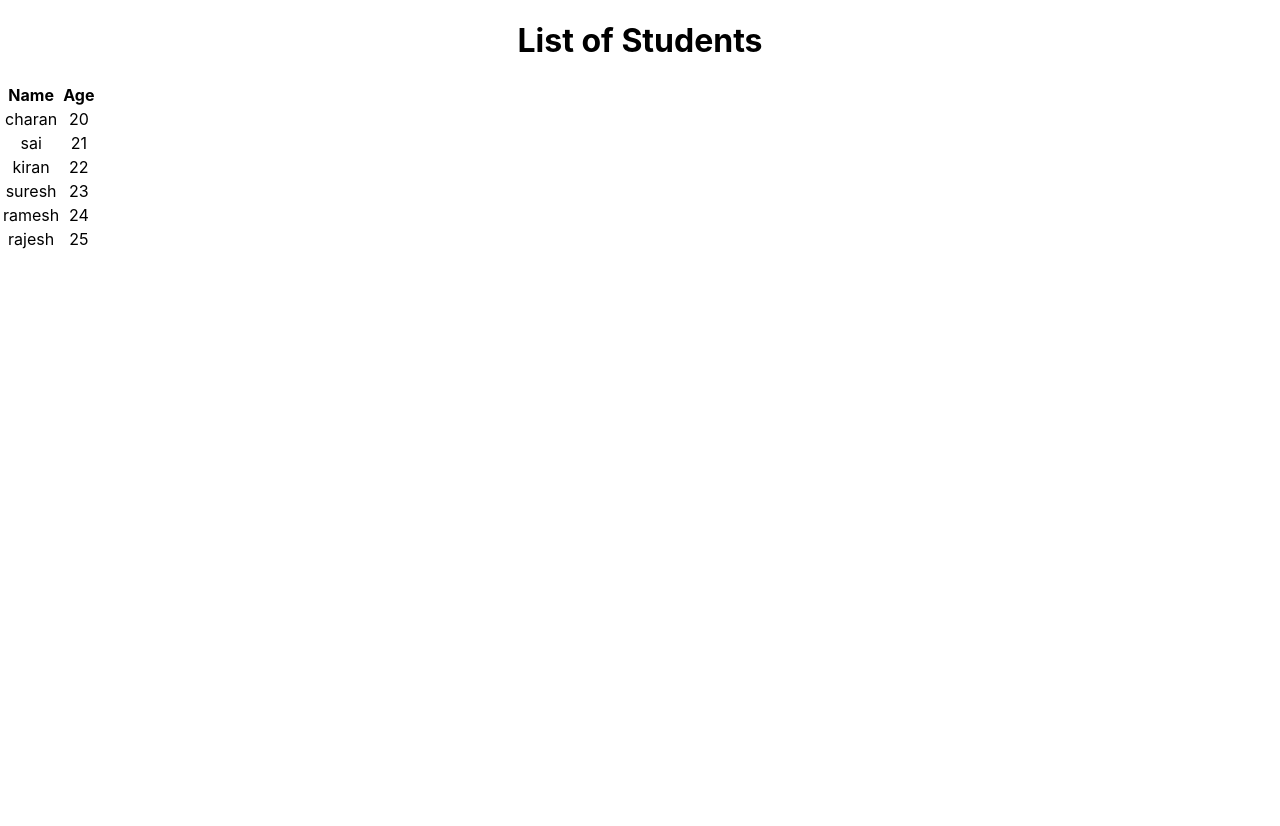
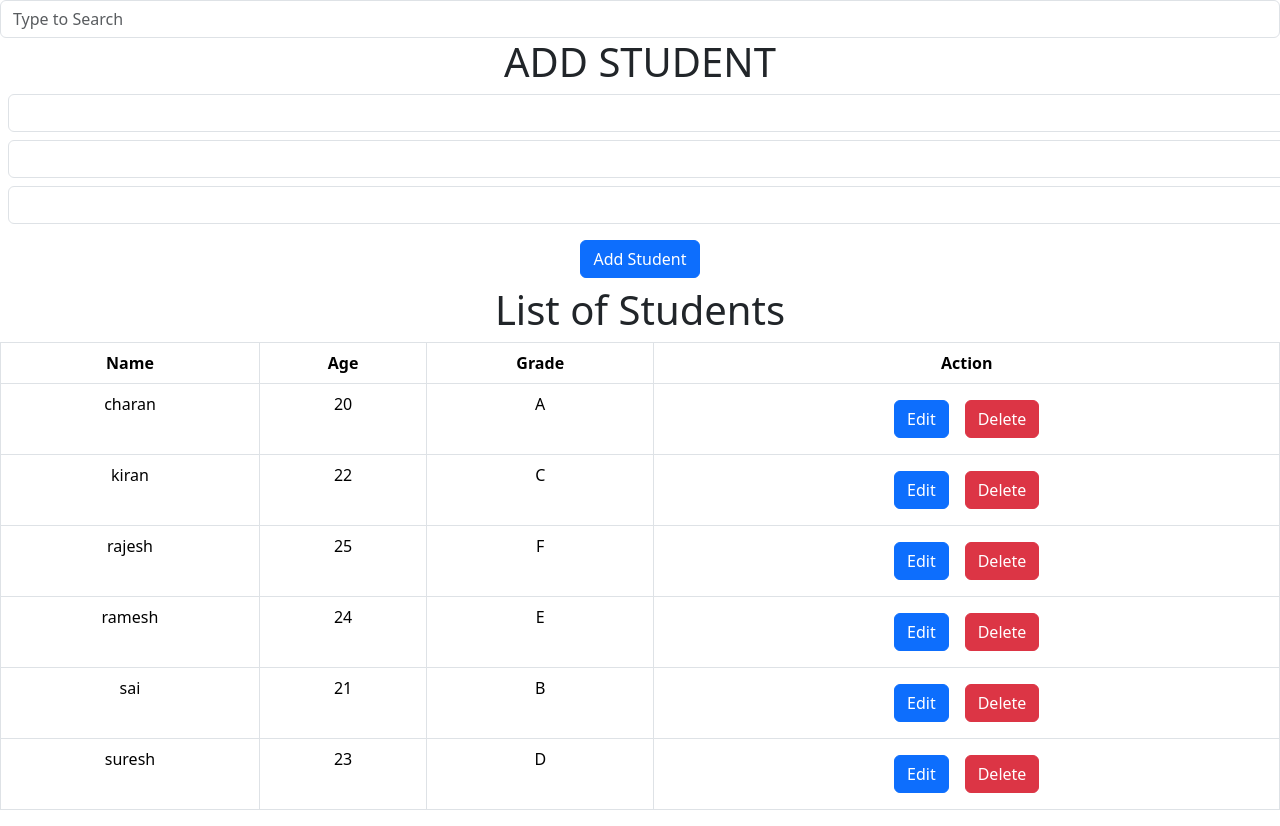
Before and after one commit to BonagiriCharan22/FSD, a React (Create React App) app in the folder React/object/: page / in a window 1280 px wide. Before the commit the page ends 800 px from the top, so only its background shows below. Built offline with nearby package versions, Linux system fonts and the light colour scheme.

Commit message:
Working with State in React

```diff
--- a/React/object/package.json
+++ b/React/object/package.json
@@ -7,6 +7,7 @@
     "@testing-library/jest-dom": "^6.9.1",
     "@testing-library/react": "^16.3.2",
     "@testing-library/user-event": "^13.5.0",
+    "bootstrap": "^5.3.8",
     "react": "^19.2.7",
     "react-dom": "^19.2.7",
     "react-scripts": "5.0.1",
--- a/React/object/src/App.js
+++ b/React/object/src/App.js
@@ -1,22 +1,74 @@
 import './App.css';
-let students=[{'name':'charan','age':20},{'name':'sai','age':21},{'name':'kiran','age':22},{'name':'suresh','age':23},{'name':'ramesh','age':24},{'name':'rajesh','age':25}];
+import { useState } from 'react';
+let istudents=[{'name':'charan','age':20,'grade':'A'},{'name':'sai','age':21,'grade':'B'},{'name':'kiran','age':22,'grade':'C'},{'name':'suresh','age':23,'grade':'D'},{'name':'ramesh','age':24,'grade':'E'},{'name':'rajesh','age':25,'grade':'F'}];
 
 function App() {
+  let [formData,setFormData]=useState({name:'',age:'',grade:''})
+  let [editIndex,setEditIndex]=useState(null);
+  let [students,setStudents]=useState(istudents);
+  let [search,setSearch]=useState("");
+  let [ascending,setAscending]=useState(true);
+   const handleChage=(e)=>{
+    setFormData({...formData,[e.target.name]:e.target.value})
+  }
+  const addStudent=(obj)=>{
+    setStudents([...students,formData])
+    setFormData({name:'',age:'',grade:''})
+  }
+
+
+  const handleDelete=(index)=>{
+    const updatedStudents=students.filter((s,i)=>i !== index)
+    setStudents(updatedStudents)
+  }
+  const handelEdit=(i)=>{
+    setEditIndex(i)
+    setFormData(students[i])
+  }
+  const handleUpdate=()=>{
+    const updatedStudents=students.map((s,i)=>i===editIndex?formData:s)
+    setStudents(updatedStudents)
+    setFormData({name:'',age:'',grade:''})
+    setEditIndex(null)
+  }
+
+  const filteredStudent = students.filter((s)=> s.name.toLowerCase().includes(search.toLowerCase()));
+  const sorted = [...filteredStudent].sort((a,b)=> ascending ? a.name.localeCompare(b.name) : b.name.localeCompare(a.name));
+
+
   return (
     <div className="App">
+      <input className="form-control" value={search} placeholder='Type to Search' onChange={(e)=>setSearch(e.target.value)}></input>
+      {editIndex!==null?<h1> Update Student</h1>:<h1>ADD STUDENT</h1>}
+      <div className='form'>
+        <input className='form-control m-2' name='name'  value={formData.name} onChange={handleChage}></input>
+        <input className='form-control m-2' name="age"  value={formData.age} onChange={handleChage}></input>
+        <input className='form-control m-2' name="grade" value={formData.grade} onChange={handleChage}></input>
+
+        {editIndex!==null?<button className='btn btn-primary m-2' name='submit' type='submit' onClick={()=>handleUpdate()}>Update</button>:
+        <button className='btn btn-primary m-2' name='submit' type='submit' onClick={()=>addStudent()}> Add Student</button>}
+      </div>
+
       <h1>List of Students</h1>
-      <table>
+      <table className="table table-bordered">
         <thead>
           <tr>
-            <th>Name</th>
+            <th style={{cursor:'pointer'}} onClick={()=>setAscending(!ascending)}>Name<i className={ascending?'bi bi-arrow-up':'bi bi-arrow-down'}></i></th>
             <th>Age</th>
+            <th>Grade</th>
+            <th>Action</th>
           </tr>
         </thead>
         <tbody>
-          {students.map((student, index) => (
+          {sorted.map((student, index) => (
             <tr key={index}>
               <td>{student.name}</td>
               <td>{student.age}</td>
+              <td>{student.grade}</td>
+              <td>
+                <button className='btn btn-primary m-2' onClick={()=>handelEdit(index)}>Edit</button>
+                <button className='btn btn-danger m-2' onClick={() => handleDelete(index)}>Delete</button>
+              </td>
             </tr>
           ))}
         </tbody>
--- a/React/object/src/index.js
+++ b/React/object/src/index.js
@@ -3,6 +3,7 @@ import ReactDOM from 'react-dom/client';
 import './index.css';
 import App from './App';
 import reportWebVitals from './reportWebVitals';
+import 'bootstrap/dist/css/bootstrap.min.css';
 
 const root = ReactDOM.createRoot(document.getElementById('root'));
 root.render(
```
Also changed, not shown: 2 other files (tests, documents, lock files or other folders).
